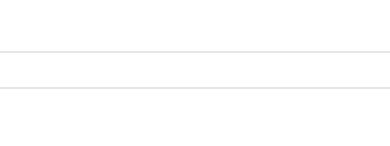
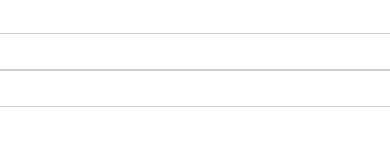
Before and after one commit to yittoo/react-comp-library, a React (Create React App) app: page / in a window 390 px wide. Shown: the part 352-498 px from the top of the page. Built offline with nearby package versions, Linux system fonts and the light colour scheme.

Commit message:
add minor improvements and add PhoneInput import to Form

```diff
--- a/src/components/Form/Form.js
+++ b/src/components/Form/Form.js
@@ -1,5 +1,5 @@
 import React, { Component } from "react";
-import { EmailInput } from "../Input/Input";
+import { EmailInput, PhoneInput } from "../Input/Input";
 
 class Form extends Component {
   constructor(props) {
@@ -13,6 +13,14 @@ class Form extends Component {
           required: true,
           minLength: 6,
           maxLength: 30
+        }
+      },
+      phone: {
+        value: "",
+        isValid: false,
+        type: "phone",
+        rules: {
+          required: true
         }
       }
     };
@@ -44,29 +52,39 @@ class Form extends Component {
     });
   };
 
-  render() {
-    const InputsToRender = Object.keys(this.state).map(name => {
-      const fieldData = { ...this.state[name] };
+  manageInputsToRender = currentState => {
+    return Object.keys(currentState).map(name => {
+      const fieldData = { ...currentState[name] };
       const { rules } = fieldData;
-      switch (this.state[name].type) {
+      const defaultProps = {
+        value: fieldData.value,
+        isValid: fieldData.isValid,
+        required: rules.required,
+        minLength: rules.minLength,
+        maxLength: rules.maxLength,
+        onSetValue: payload => this.onChangedHandler(payload, name),
+        name: name,
+        key: name
+      };
+      switch (currentState[name].type) {
         case "email":
+          return <EmailInput {...defaultProps} />;
+        case "phone":
           return (
-            <EmailInput
-              value={fieldData.value}
-              isValid={fieldData.isValid}
-              required={rules.required}
-              minLength={rules.minLength}
-              maxLength={rules.maxLength}
-              onSetValue={payload => this.onChangedHandler(payload, name)}
-              name={name}
-              key={name}
+            <PhoneInput
+              {...defaultProps}
+              minLength={rules.minLength || 10}
+              maxLength={rules.maxLength || 10}
             />
           );
         default:
           return null;
       }
     });
+  };
 
+  render() {
+    const InputsToRender = this.manageInputsToRender(this.state);
     return <form onSubmit={this.onSubmitHandler}>{InputsToRender}</form>;
   }
 }
--- a/src/components/Input/EmailInput/EmailInput.js
+++ b/src/components/Input/EmailInput/EmailInput.js
@@ -3,7 +3,8 @@ import classes from "../Input.module.scss";
 
 /**
  * @param {Object} props
- * must have `value`, `onSetValue`, `name` props
+ * must have `String`: `value`, `Function`: `onSetValue`, `String`: `name` props
+ * can have `Boolean`: `required`, `Number`: `minLength`, `Number`: `maxLength`, `String`: `placeholder` props
  */
 export const EmailInput = props => {
   const [inputClasses, setClasses] = useState([classes.Input]);
@@ -32,6 +33,7 @@ export const EmailInput = props => {
   /**
    * Does necessary calculations upon onChange event on input
    * @param {Object} event from onChange event of input
+   * @returns {void} - does 2 function calls, 1 on `onSetValue` function prop another on `classesHandler`
    */
   const onChangeHandler = event => {
     const { value } = event.target;
@@ -46,6 +48,7 @@ export const EmailInput = props => {
   /**
    * Assigns class to input field accordingly
    * @param {Boolean} isValid if input field is valid or not
+   * @returns {void} does function call on `setClasses` hook setState function
    */
   const classesHandler = isValid => {
     if (!isValid) {
@@ -62,9 +65,9 @@ export const EmailInput = props => {
    */
   const isValidEmail = (currentValue, { minLength, maxLength }) => {
     if (!currentValue) return false;
-    if (minLength && !isNaN(minLength) && currentValue.length <= minLength)
+    if (minLength && !isNaN(minLength) && currentValue.length < minLength)
       return false;
-    if (maxLength && !isNaN(maxLength) && currentValue.length >= maxLength)
+    if (maxLength && !isNaN(maxLength) && currentValue.length > maxLength)
       return false;
     // split identifier and domain+extention
     const initialSplit = currentValue.split("@");
@@ -89,6 +92,7 @@ export const EmailInput = props => {
       data-test="component-EmailInput"
       name={props.name}
       required={props.required}
+      placeholder={props.placeholder}
     />
   );
 };
--- a/src/components/Input/Input.js
+++ b/src/components/Input/Input.js
@@ -8,3 +8,4 @@ const Input = () => {
 export default Input;
 
 export { EmailInput } from "./EmailInput/EmailInput";
+export { PhoneInput } from "./PhoneInput/PhoneInput";
```
Also changed, not shown: 1 other file (tests, documents, lock files or other folders).
